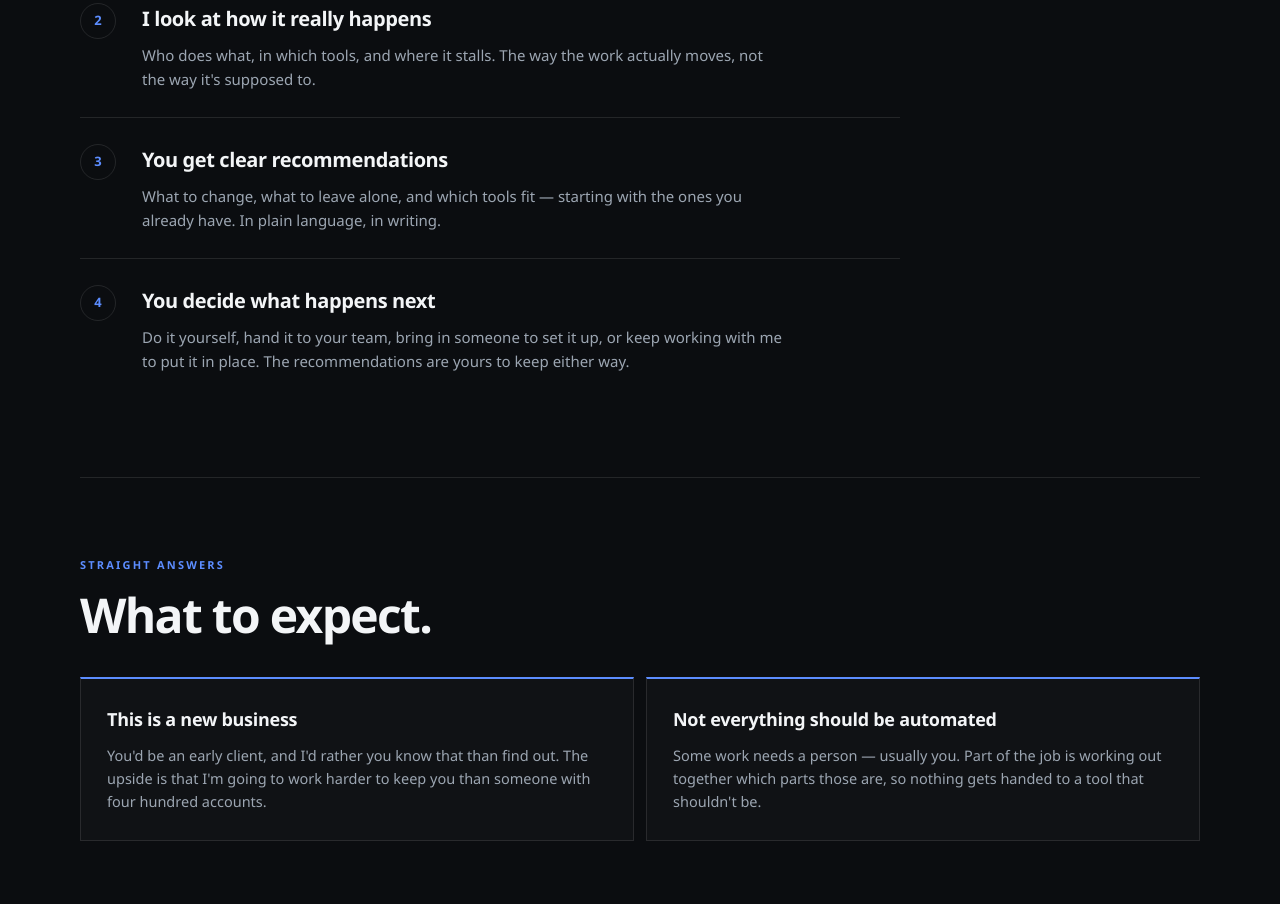
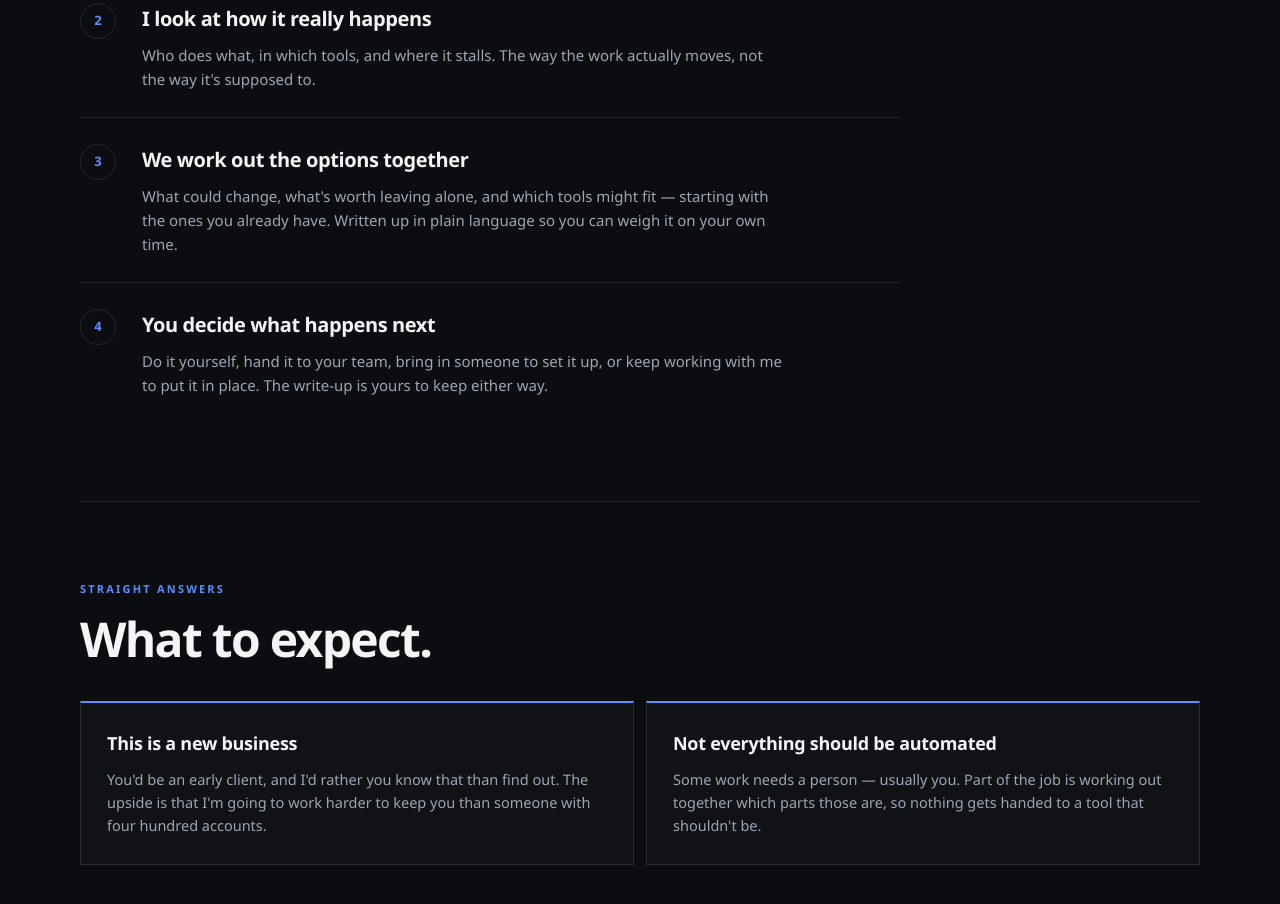
Before and after one commit to dsoard/dsoard.github.io, a plain HTML site: page docs/consulting/index.html in a window 1280 px wide. Shown: the part 2420-3324 px from the top of the page. Drawn offline with Linux system fonts and the light colour scheme.

Commit message:
Make How-it-works step 3 collaborative
Co-Authored-By: Claude Opus 5.5 <noreply@anthropic.com>
Claude-Session: https://claude.ai/code/session_01ARYBTob2onQQqarZ9anpCH

```diff
--- a/docs/consulting/index.html
+++ b/docs/consulting/index.html
@@ -84,12 +84,12 @@
           <p>Who does what, in which tools, and where it stalls. The way the work actually moves, not the way it's supposed to.</p>
         </li>
         <li>
-          <h3>You get clear recommendations</h3>
-          <p>What to change, what to leave alone, and which tools fit — starting with the ones you already have. In plain language, in writing.</p>
+          <h3>We work out the options together</h3>
+          <p>What could change, what's worth leaving alone, and which tools might fit — starting with the ones you already have. Written up in plain language so you can weigh it on your own time.</p>
         </li>
         <li>
           <h3>You decide what happens next</h3>
-          <p>Do it yourself, hand it to your team, bring in someone to set it up, or keep working with me to put it in place. The recommendations are yours to keep either way.</p>
+          <p>Do it yourself, hand it to your team, bring in someone to set it up, or keep working with me to put it in place. The write-up is yours to keep either way.</p>
         </li>
       </ol>
     </section>
```
